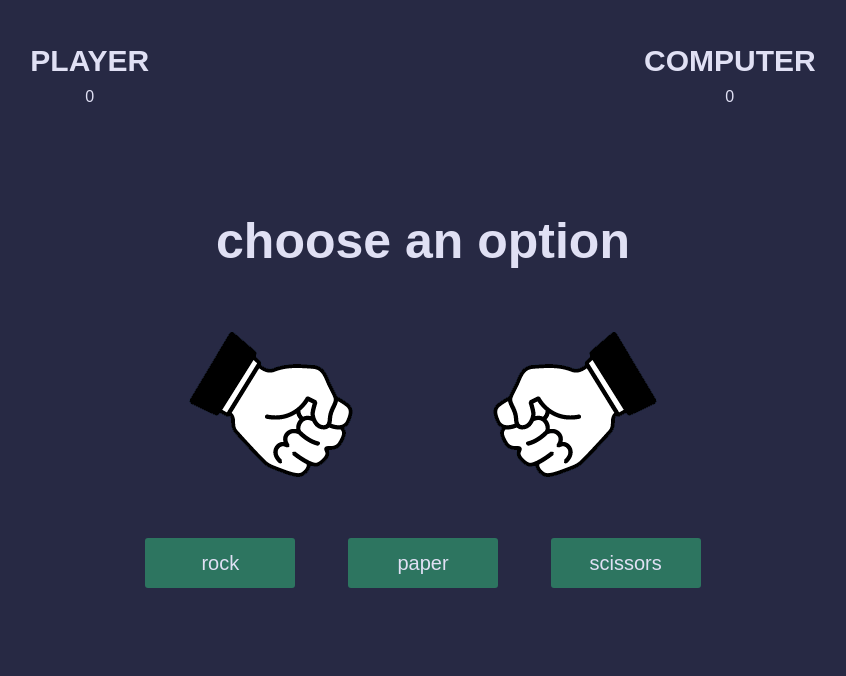
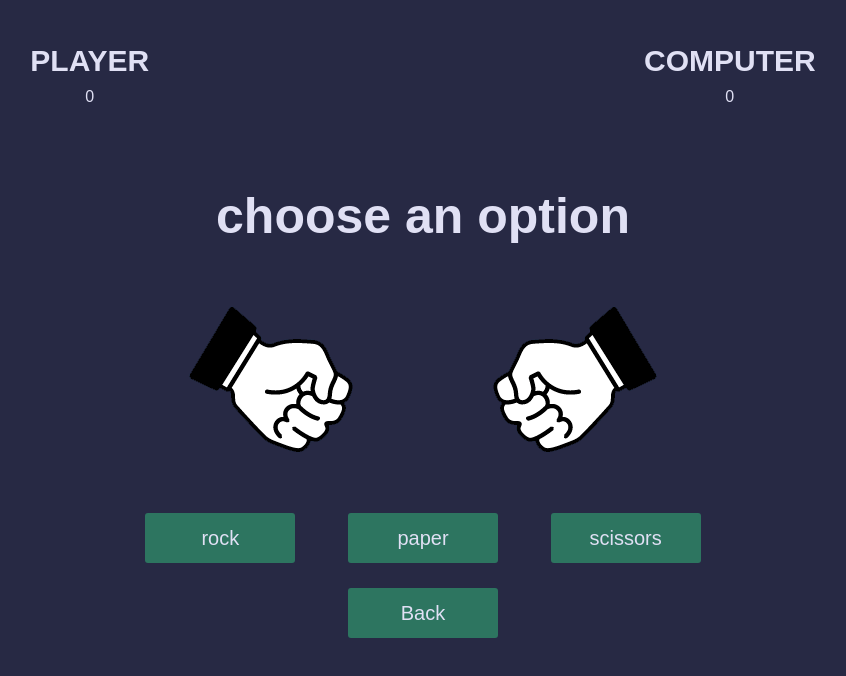
Before and after one commit to aravindvattappallil/game-sps, a plain HTML site: page index.html in a window 1280 px wide. Both pictures are taken after a click on the button "Let's Play". Shown: the whole page, without its empty margins (217-1063 px from the left). Drawn offline with Linux system fonts and the light colour scheme.

Commit message:
done some updation on score and backBtn

```diff
--- a/app.js
+++ b/app.js
@@ -7,10 +7,13 @@ const game = () => {
         const playBtn = document.querySelector('.intro button');
         const introscreen = document.querySelector('.intro');
         const match = document.querySelector('.match');
+        const score = document.querySelector('.score');
 
         playBtn.addEventListener('click', () => {
             introscreen.classList.add('fadeOut');
-            match.classList.add('fadeIn')
+            match.classList.add('fadeIn');
+            score.classList.add('fadeIn');
+
         });
     };
     //play match
@@ -18,13 +21,15 @@ const game = () => {
         const options = document.querySelectorAll('.options button');
         const playerHand = document.querySelector('.player-hand');
         const computerHand = document.querySelector('.computer-hand');
-        const hands = document.querySelectorAll('.hands img')
+        const hands = document.querySelectorAll('.hands img');
 
         hands.forEach(hand => {
             hand.addEventListener('animationend', function () {
                 this.style.animation = '';
             });
         });
+
+
         //computer option
         const computerOptions = ['rock', 'paper', 'scissors'];
 
--- a/index.html
+++ b/index.html
@@ -10,7 +10,7 @@
 
 <body>
     <section class="game">
-        <div class="score">
+        <div class="score ">
             <div class="player-score">
                 <h2>PLAYER</h2>
                 <P>0</P>
@@ -35,6 +35,10 @@
                 <button class="paper">paper</button>
                 <button class="scissors">scissors</button>
             </div>
+            <div class="back">
+                <a href=index.html><button class=backbtn>Back</button></a>
+
+            </div>
         </div>
     </section>
 
--- a/style.css
+++ b/style.css
@@ -16,15 +16,23 @@ section{
     display: flex;
     justify-content: space-around;
     align-items: center;
+    opacity: 0;
+    transition:opacity 0.5s ease 0.5s;
+
+
 }
 .score h2 {
     font-size: 30px;
+
+
 
 }
 .score p{
     text-align: center;
     padding: 10px;
     font-size: 25;
+
+
 }
 .intro{
     color: rgb(224,224,244);
@@ -38,6 +46,7 @@ section{
 }
 .inro h1{
     font-size: 50px;
+
 }
 .intro button,
 .match button{
@@ -58,6 +67,7 @@ section{
     left: 50%;
     transform: translate(-50%,-50%);
     transition:opacity 0.5s ease 0.5s;
+
 }
 .winner{
     color: rgb(224,224,244);
@@ -69,6 +79,13 @@ section{
     display: flex;
     justify-content: space-around;
     align-items: center;
+
+}
+.back{
+    position: relative;
+    transform: translateY(50%);
+     text-align: center;
+
 
 }
 .player-hand{
```
